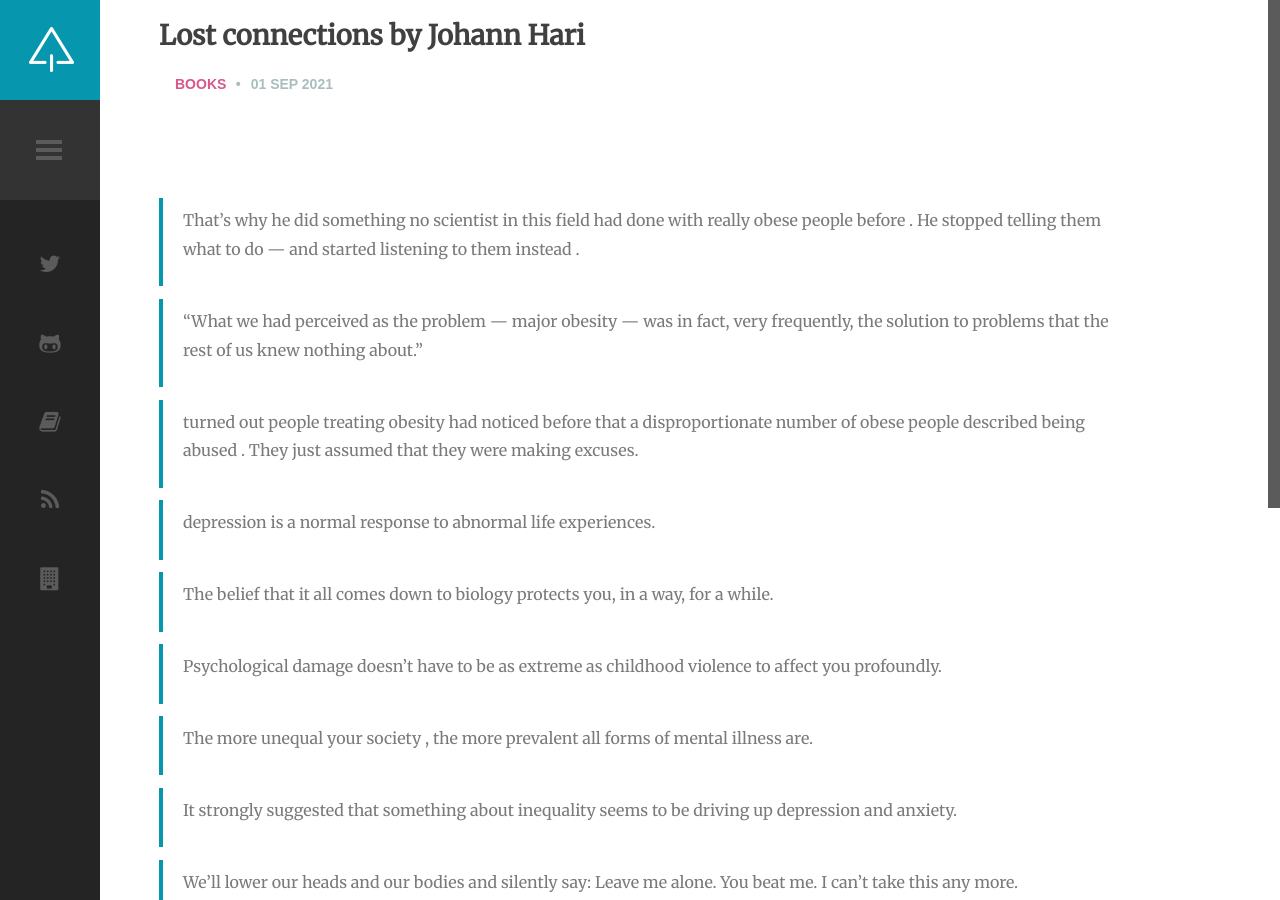
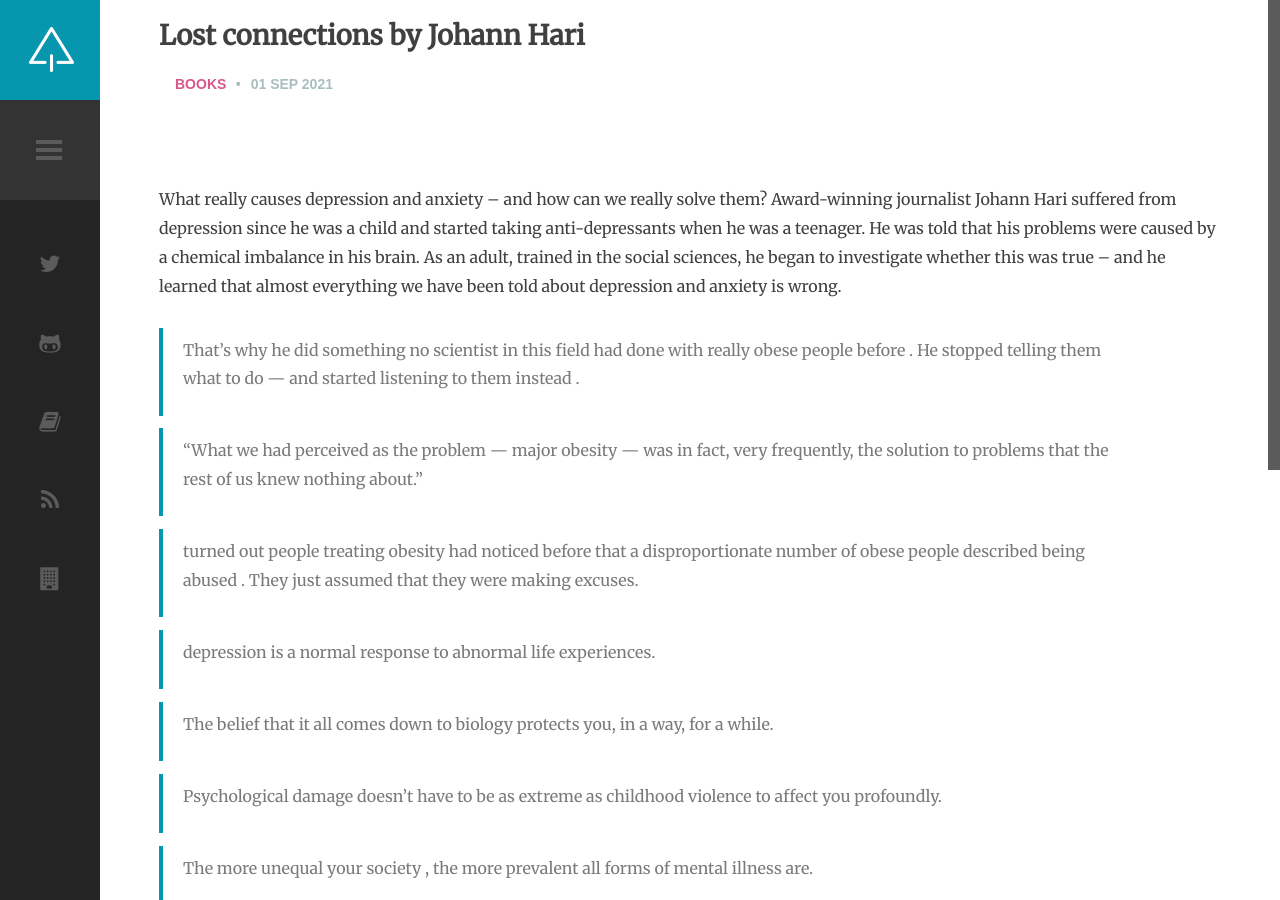
Before and after one commit to selketjah/selketjah.github.io, a Jekyll site: the page built from _posts/2021-09-01-lost-connections.md, in a window 1280 px wide and 900 px high. Built offline with Jekyll 4.4.1, drawn with Linux system fonts in a browser that asks for light colours; comment, search, counter and statistics services are not loaded.

Commit message:
Add intro

```diff
--- a/_posts/2021-09-01-lost-connections.md
+++ b/_posts/2021-09-01-lost-connections.md
@@ -6,6 +6,8 @@
 tags:
 - books
 ---
+
+What really causes depression and anxiety – and how can we really solve them? Award-winning journalist Johann Hari suffered from depression since he was a child and started taking anti-depressants when he was a teenager. He was told that his problems were caused by a chemical imbalance in his brain. As an adult, trained in the social sciences, he began to investigate whether this was true – and he learned that almost everything we have been told about depression and anxiety is wrong.
 
 <!--more-->
 
```
